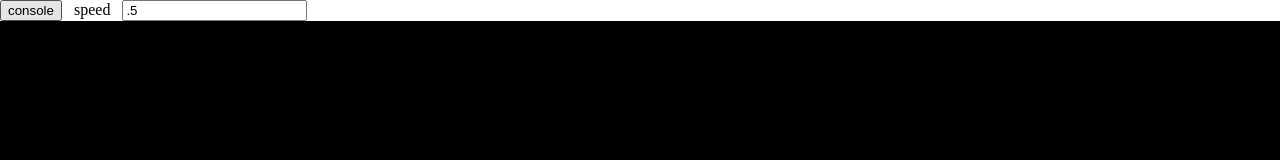
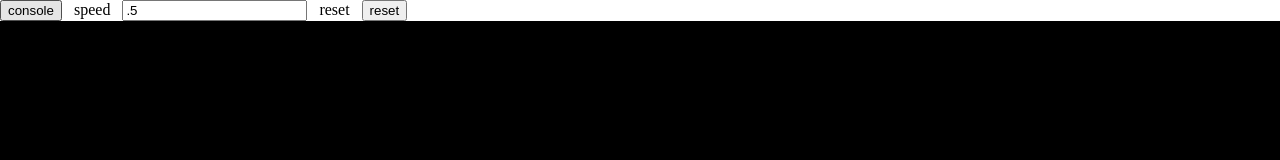
Before and after one commit to Joshua-Simacek/Joshua-Simacek.github.io, a plain HTML site: page index.html in a window 1280 px wide. Shown: the top 160 px of the page. Drawn offline with nearby package versions, Linux system fonts and the light colour scheme.

Commit message:
added reset button

```diff
--- a/index.html
+++ b/index.html
@@ -25,7 +25,7 @@
     }
 </style>
 <div>
-    <button onclick="$('#Debug').slideToggle();" type="button">console</button> &nbsp; <label>speed</label> &nbsp; <input id="timeStep" type="number" step=".05" min="0" value=".5"/><br/>
+    <button onclick="$('#Debug').slideToggle();" type="button">console</button> &nbsp; <label>speed</label> &nbsp; <input id="timeStep" type="number" step=".05" min="0" value=".5"/> &nbsp; <label>reset</label> &nbsp; <button onclick="resetSim();" type="button" id="resetButton">reset</button><br/>
     <div id="Debug" style="display: none;"></div>
 </div>
 <script src="https://code.jquery.com/jquery-2.1.4.js"></script>
--- a/js/gravity.js
+++ b/js/gravity.js
@@ -38,6 +38,11 @@ window.requestAnimationFrame(loop);
 window.requestAnimationFrame(loop);
 
 var init = false;
+function resetSim() {
+    body = [];
+    init = false;
+    $('#Debug').html("");
+}
 function Body(b) {
     b.aX = 0;            // acceleration in x direction
     b.aY = 0;            // acceleration in y direction
```
